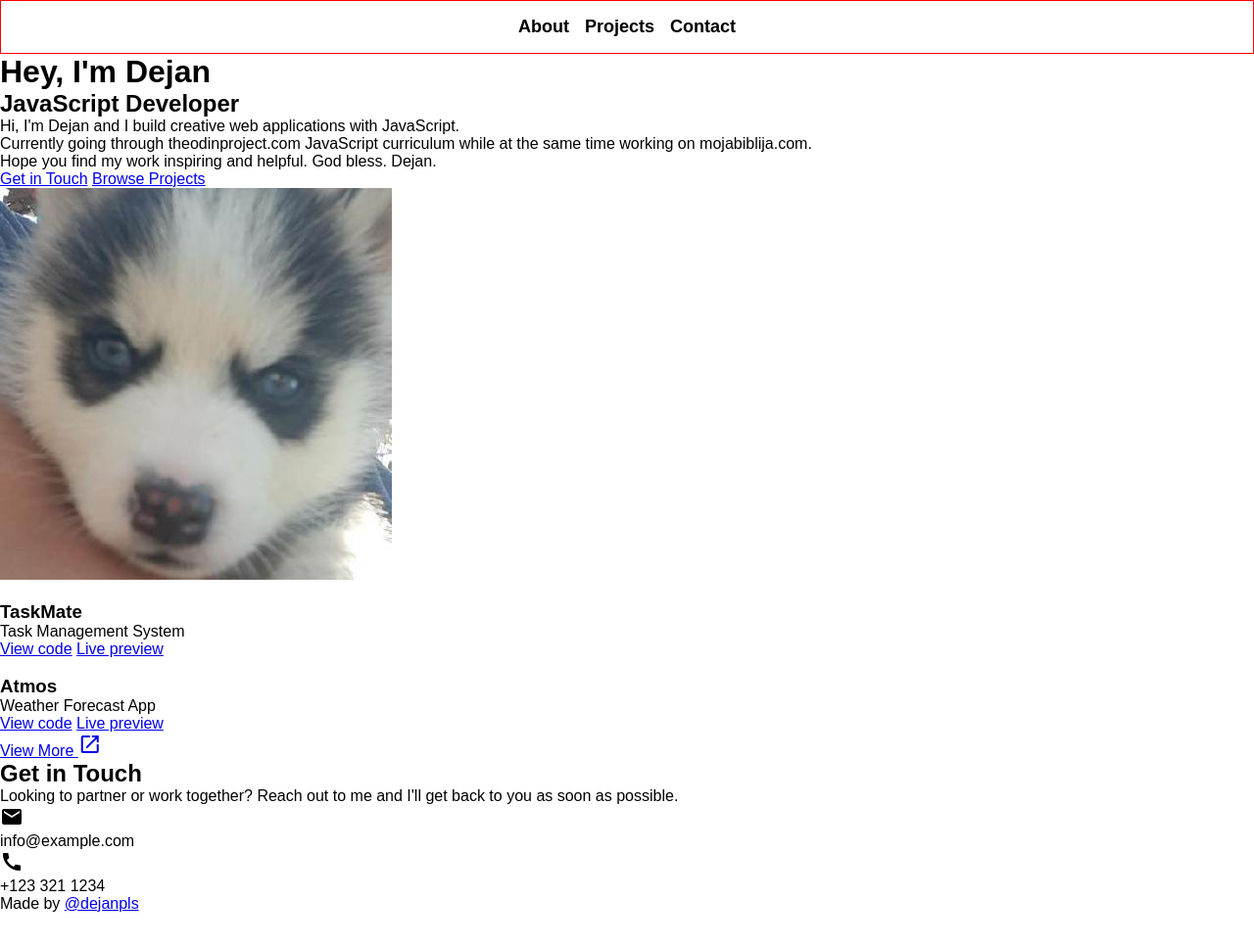
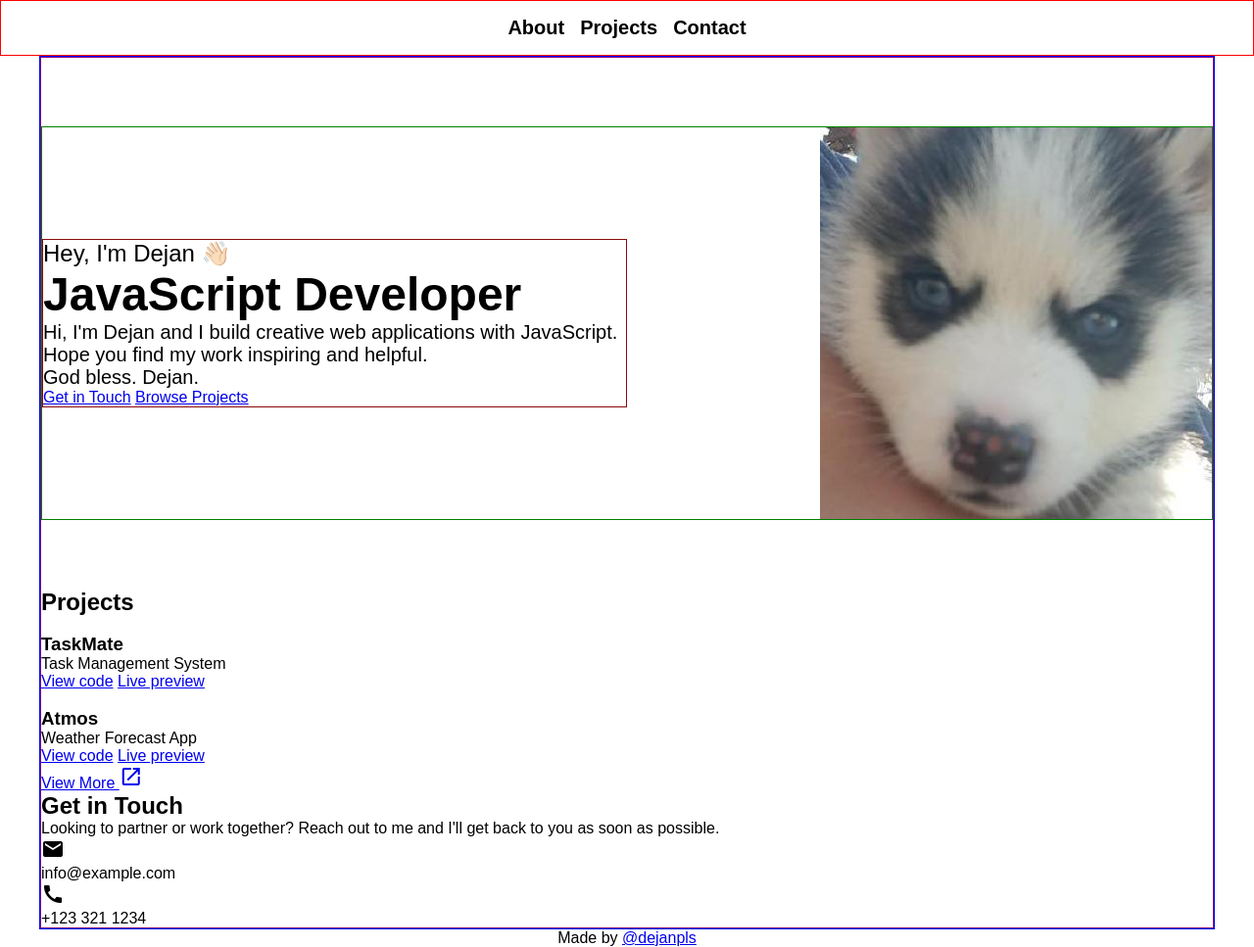
Before and after one commit to dejanpls/portfolio, a website built with webpack: page src/template.html in a window 1280 px wide. Shown: the whole page at 98% size. Before the commit the page ends 932 px from the top, so only its background shows below. Built offline with nearby package versions, Linux system fonts and the light colour scheme; a web font is replaced by a local one.

Commit message:
style: restructure html to better align with header positioning

```diff
--- /dev/null
+++ b/src/styles/general.css
@@ -0,0 +1,12 @@
+* {
+  padding: 0;
+  margin: 0;
+  box-sizing: border-box;
+  font-family: 'Funnel Sans', sans-serif;
+}
+
+div.wrapper {
+  display: flex;
+  flex-direction: column;
+  align-items: center;
+}
--- a/src/styles/main.css
+++ b/src/styles/main.css
@@ -1,8 +1,44 @@
+@import url('./general.css');
 @import url('./nav.css');
 
-* {
-  padding: 0;
-  margin: 0;
-  box-sizing: border-box;
-  font-family: 'Funnel Sans', sans-serif;
+div.main-container {
+  max-width: 1200px;
+  border: 1px solid blue;
+  display: flex;
+  justify-content: center;
 }
+
+main {
+  border: 1px solid purple;
+  display: flex;
+  flex-direction: column;
+}
+
+header {
+  border: 1px solid green;
+  margin: 70px 0;
+  display: flex;
+  align-items: center;
+  justify-content: space-between;
+  flex-wrap: wrap;
+}
+
+header > div {
+  border: 1px solid #8a0909;
+  max-width: 50%;
+}
+
+header > div h1 {
+  font-size: 24px;
+  font-weight: 300;
+}
+
+header > div h2 {
+  font-size: 48px;
+  font-weight: 800;
+}
+
+header > div p {
+  font-size: 20px;
+  font-weight: 300;
+}
--- a/src/styles/nav.css
+++ b/src/styles/nav.css
@@ -2,6 +2,7 @@ div.menu-container {
   border: 1px solid red;
   display: flex;
   justify-content: center;
+  width: 100%;
   padding: 16px 0;
 }
 
@@ -13,6 +14,6 @@ nav {
 nav > a {
   text-decoration: none;
   color: black;
-  font-size: 18px;
+  font-size: 20px;
   font-weight: 700;
 }
--- a/src/template.html
+++ b/src/template.html
@@ -41,20 +41,14 @@
         <main>
           <header id="about">
             <div>
-              <h1>Hey, I'm Dejan</h1>
+              <h1>Hey, I'm Dejan 👋🏻</h1>
               <h2>JavaScript Developer</h2>
               <div class="introduction">
                 <p>
                   Hi, I'm Dejan and I build creative web applications with
-                  JavaScript.
+                  JavaScript. Hope you find my work inspiring and helpful.
                 </p>
-                <p>
-                  Currently going through theodinproject.com JavaScript
-                  curriculum while at the same time working on mojabiblija.com.
-                </p>
-                <p>
-                  Hope you find my work inspiring and helpful. God bless. Dejan.
-                </p>
+                <p>God bless. Dejan.</p>
               </div>
 
               <div class="cta">
@@ -71,6 +65,7 @@
           </header>
 
           <section class="projects">
+            <h2>Projects</h2>
             <div class="cards">
               <div class="card taskmate">
                 <img src="#" alt="" />
```
